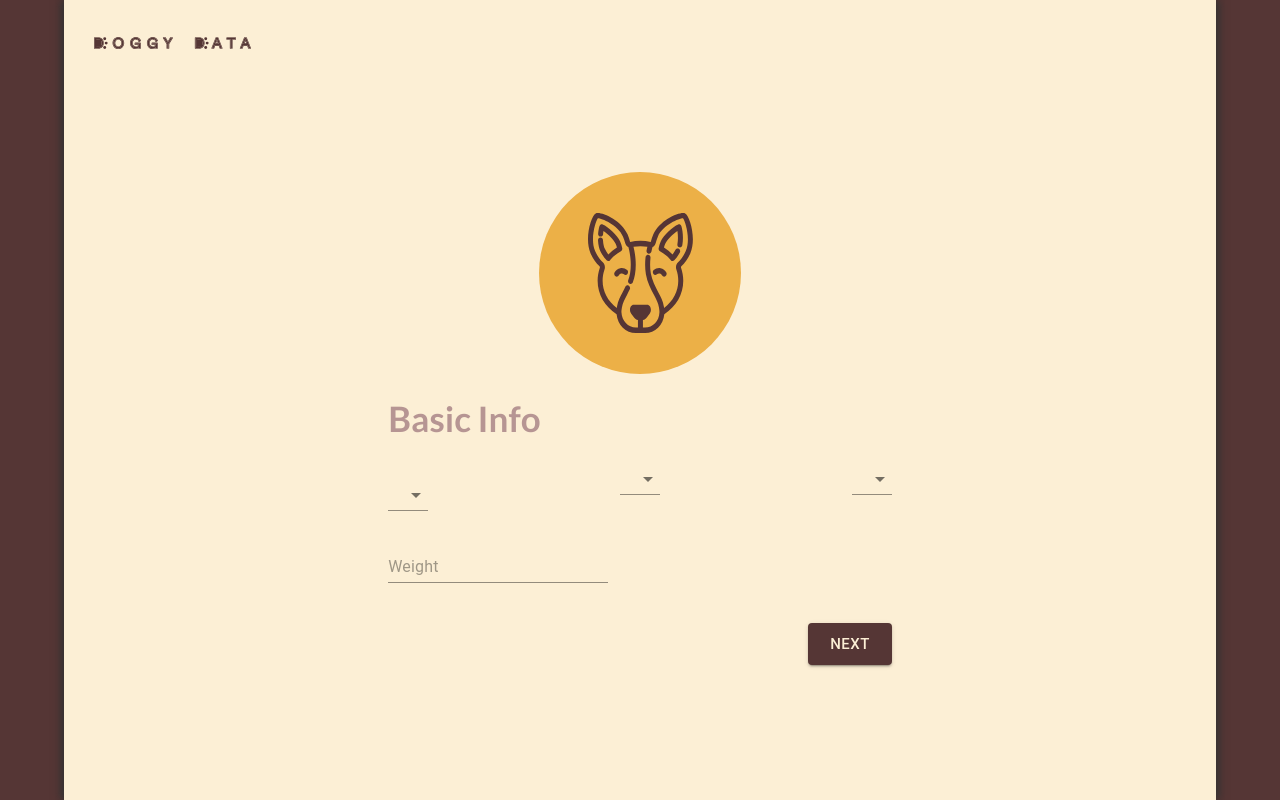
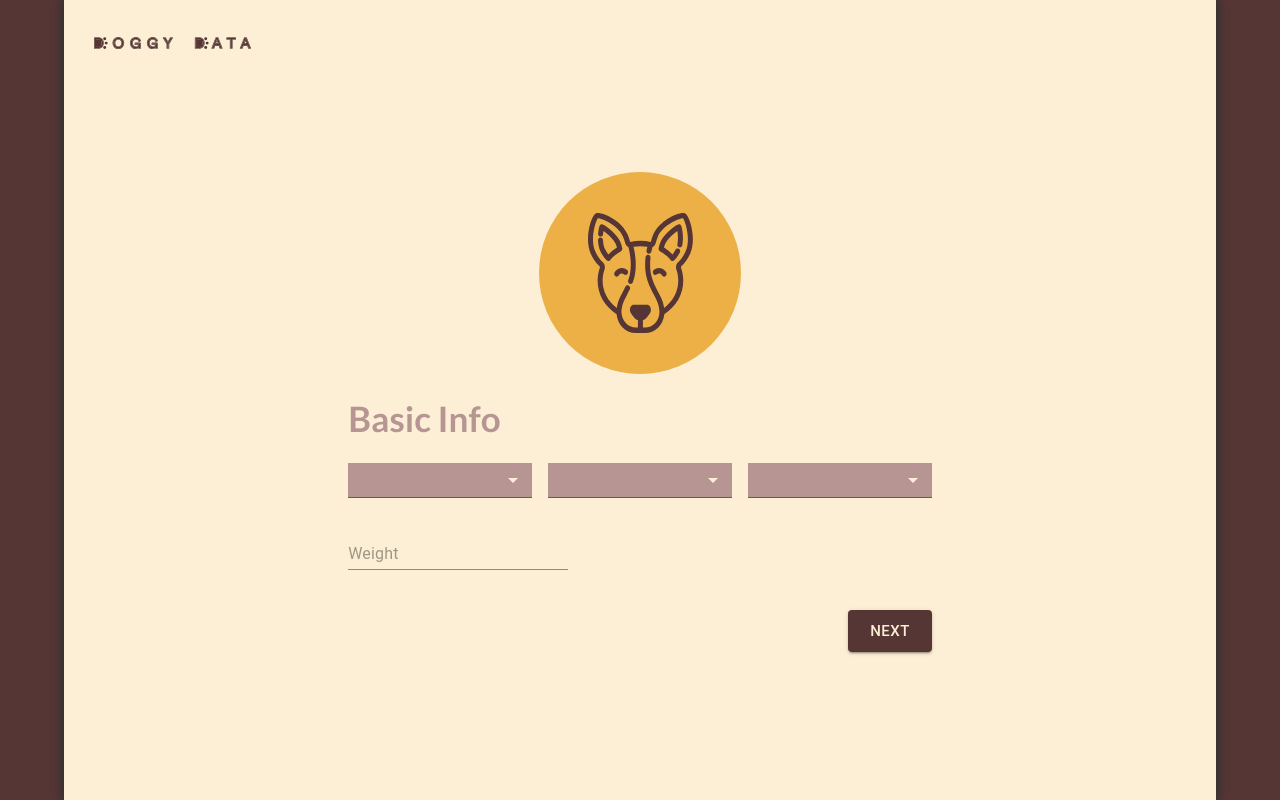
Before and after one commit to susiesko/helloralphie-doggiedata, a React (Create React App) app: page /doglog/basic-info in a window 1280 px wide. Built offline with nearby package versions, Linux system fonts and the light colour scheme.

Commit message:
date picker is styled!

```diff
--- a/src/components/BasicInfo/BasicInfoForm.js
+++ b/src/components/BasicInfo/BasicInfoForm.js
@@ -31,14 +31,14 @@ const BasicInfoForm = () => {
         container
         spacing={5}
       >
-        <Grid container item>
+        <Grid item xs={12}>
           <DatePicker
             value={date}
             onChange={ val => dispatch(actions.updateLogField('date', val)) }
           />
         </Grid>
 
-        <Grid container item>
+        <Grid item xs={12}>
           <TextField
             placeholder="Weight"
             value={weight}
@@ -50,6 +50,7 @@ const BasicInfoForm = () => {
         <Grid
           container
           item
+          xs={12}
           direction="row"
           justify="flex-end"
         >
--- a/src/components/DatePicker/DatePicker.js
+++ b/src/components/DatePicker/DatePicker.js
@@ -1,12 +1,21 @@
 import React, { useCallback } from 'react';
+import { makeStyles } from '@material-ui/core/styles';
 import Select from '@material-ui/core/Select';
 import MenuItem from '@material-ui/core/MenuItem';
+import Grid from '@material-ui/core/Grid';
 import FormControl from '@material-ui/core/FormControl';
 import InputLabel from '@material-ui/core/InputLabel';
 
+import SelectThemed from '../Elements/SelectThemed/SelectThemed';
 import { getMonths } from '../../utils/date';
 
 import classes from './DatePicker.module.css'
+
+const useSelectStyles = makeStyles({
+  root: {
+    width: '32%'
+  }
+});
 
 const monthMenuItems = (months) => {
   return months.map((month, idx) => {
@@ -42,6 +51,7 @@ const yearMenuItems = (minYear, maxYear) => {
 }
 
 const DatePicker = ( {value={}, minYear, maxYear, label, onChange} ) => {
+  const selectClasses = useSelectStyles();
   const {month=0, day, year} = value;
 
   const onDateChange = useCallback((m, d, y) => {
@@ -51,42 +61,66 @@ const DatePicker = ( {value={}, minYear, maxYear, label, onChange} ) => {
   const months = getMonths();
   const daysInMonth = (month > 0) ? months[month - 1].daysIn : 0;
 
+  const selectInputConfigs = [
+    {
+      config: {
+        labelId: "month-label",
+        label: 'Month',
+        id: 'month-select',
+        value: month || '',
+        onChange: ev => onDateChange(ev.target.value, day, year)
+      },
+      children: monthMenuItems(months)
+    },
+    {
+      config: {
+        label: 'Day',
+        id: 'day-select',
+        value: day || '',
+        onChange: ev => onDateChange(month, ev.target.value, year)
+      },
+      children: dayMenuItems(daysInMonth)
+    },
+    {
+      config: {
+        label: 'Year',
+        id: 'year-select',
+        value: year || '',
+        onChange: ev => onDateChange(month, day, ev.target.value)
+      },
+      children: yearMenuItems(minYear, maxYear)
+    }
+  ];
+
+  const selectInputs = selectInputConfigs.map(input => (
+    <Grid
+      key={input.config.label.toLowerCase(0)}
+      item
+      xs={4}
+    >
+      <SelectThemed
+        {...input.config}
+        fullWidth
+      >
+        { input.children }
+      </SelectThemed>
+    </Grid>
+  ));
+
+
   return (
     <div className={classes.DatePicker}>
-      <FormControl className={classes.formControl}>
-        <InputLabel shrink id="month-label">
-          { label }
-        </InputLabel>
-        <Select
-          labelId="month-label"
-          id="month-select"
-          onChange={ev => onDateChange(ev.target.value, day, year)}
-          value={month || ''}
-          placeholder="Month"
-        >
-          { monthMenuItems(months) }
-        </Select>
-      </FormControl>
-      <FormControl className={classes.formControl}>
-        <Select
-          id="day-select"
-          value={day || ''}
-          onChange={ev => onDateChange(month, ev.target.value, year)}
-          placeholder="Day"
-        >
-          { dayMenuItems(daysInMonth) }
-        </Select>
-      </FormControl>
-      <FormControl className={classes.formControl}>
-        <Select
-          id="year-select"
-          value={year || ''}
-          onChange={ev => onDateChange(month, day, ev.target.value)}
-          placeholder="Year"
-        >
-          { yearMenuItems(minYear, maxYear) }
-        </Select>
-      </FormControl>
+      <InputLabel shrink id="month-label">
+        { label }
+      </InputLabel>
+      <Grid
+        container
+        direction="row"
+        justify="space-between"
+        spacing={2}
+      >
+        {selectInputs}
+      </Grid>
     </div>
   );
 }
--- a/src/components/DatePicker/DatePicker.module.css
+++ b/src/components/DatePicker/DatePicker.module.css
@@ -1,6 +1,4 @@
 .DatePicker {
   width: 100%;
   box-sizing: border-box;
-  display: flex;
-  justify-content: space-between;
 }
--- /dev/null
+++ b/src/components/Elements/SelectThemed/SelectThemed.js
@@ -0,0 +1,16 @@
+import React from 'react';
+import Select from '@material-ui/core/Select';
+
+const SelectThemed = props => {
+  return (
+    <Select
+      variant="filled"
+      size="small"
+      {...props}
+    >
+
+    </Select>
+  );
+}
+
+export default SelectThemed;
--- a/src/theme.js
+++ b/src/theme.js
@@ -11,6 +11,27 @@ const theme = createMuiTheme({
       main: primaryMain,
       contrastText: primaryContrastText
     }
+  },
+  overrides: {
+    MuiNativeSelect: {
+      root: {
+        borderRadius: '5px'
+      }
+    },
+    MuiSelect: {
+      filled: {
+        padding: '8px',
+        backgroundColor: primaryLight,
+        color: primaryContrastText,
+        '&:focus': {
+          backgroundColor: primaryLight,
+          color: primaryContrastText
+        }
+      },
+      iconFilled: {
+        color: primaryContrastText
+      }
+    }
   }
 });
 
```
